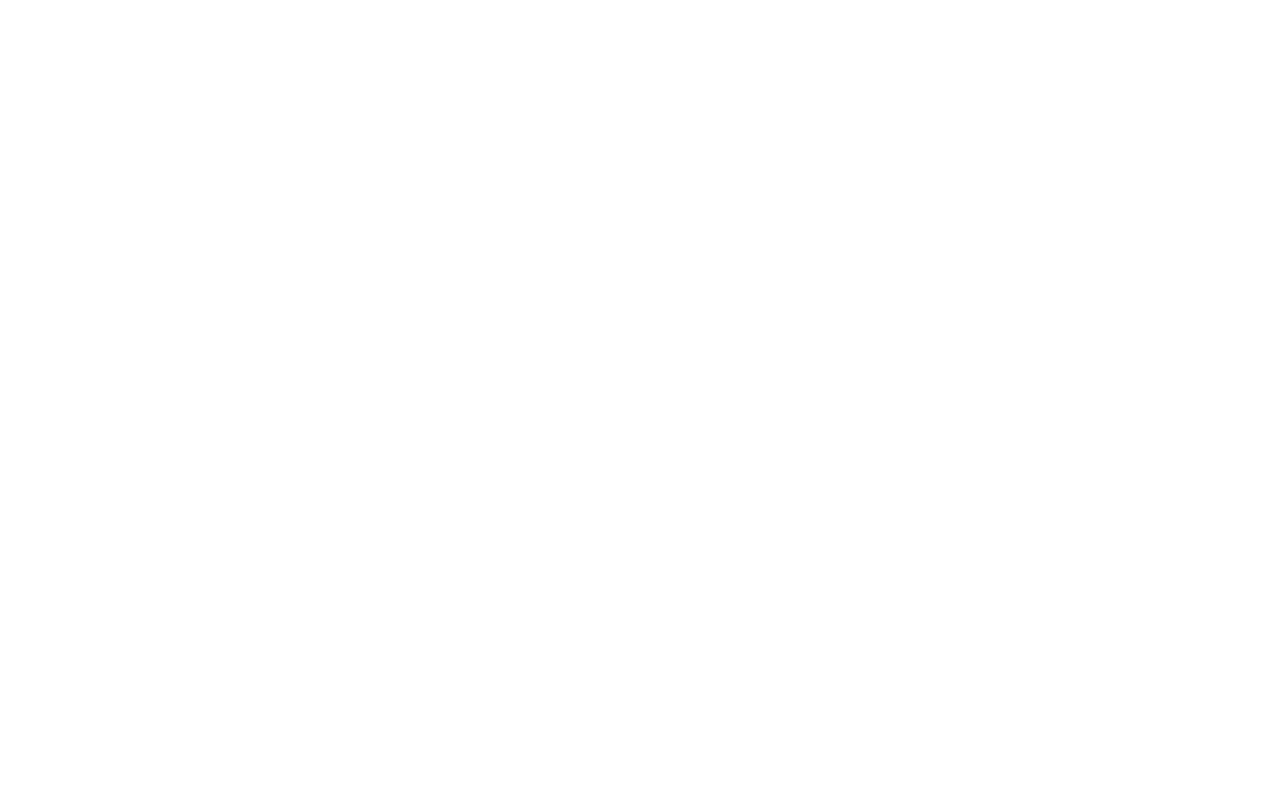
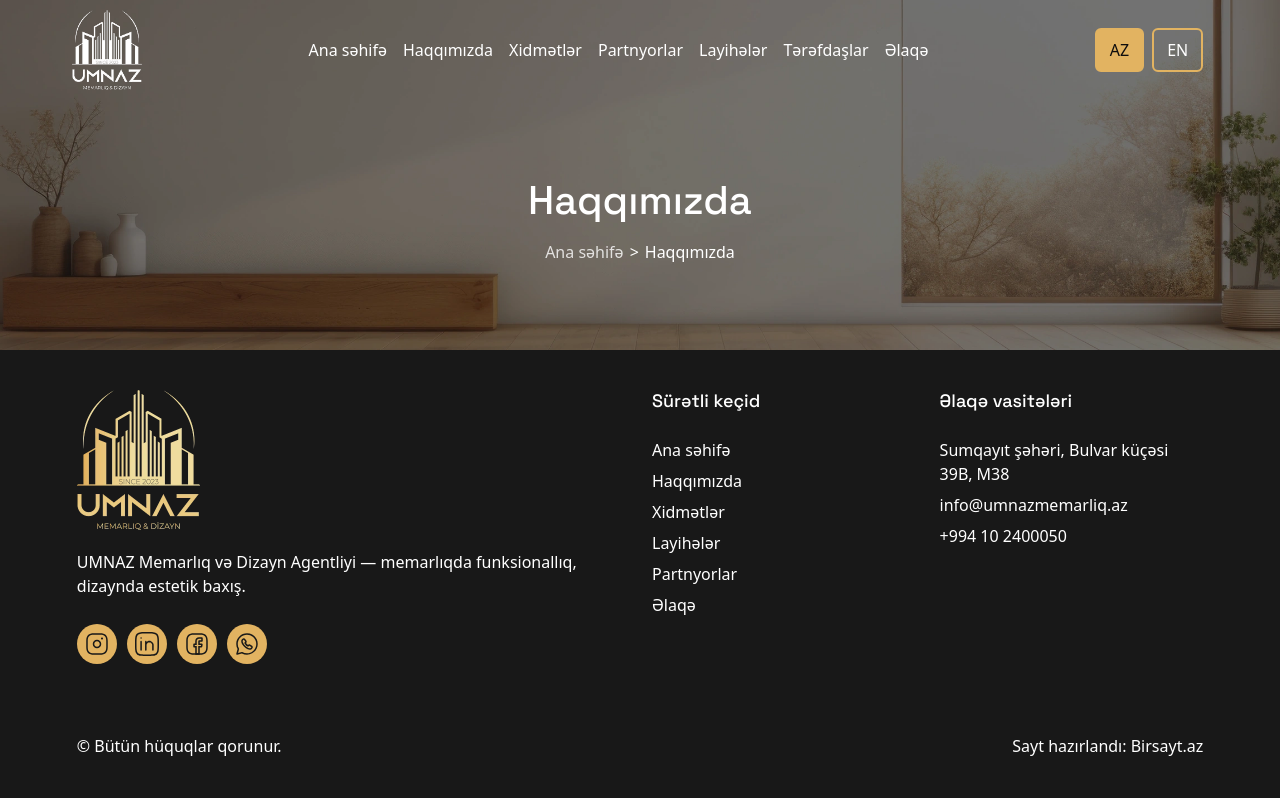
Before and after one commit to ShehlaAbdul/umnaz, a React (Vite) app: page /haqqimizda in a window 1280 px wide. Before the commit this address had no page. Built offline with nearby package versions, Linux system fonts and the light colour scheme.

Commit message:
hero section is fixed

```diff
--- a/src/App.jsx
+++ b/src/App.jsx
@@ -3,6 +3,7 @@
 import Home from "./Pages/Home/Home";
 import "./styles/global.scss";
 import "./styles/style.scss";
+import AboutPage from "./Pages/AboutPage/AboutPage";
 
 function App() {
 
@@ -12,6 +13,7 @@
         <Routes>
           <Route element={<MainLayout />}>
             <Route path="/" element={<Home />} />
+            <Route path="/haqqimizda" element={<AboutPage/>}/>
             {/* <Route path="/about" element={<About />} />
           <Route path="/contact" element={<Contact />} /> */}
           </Route>
--- /dev/null
+++ b/src/Component/HeroSection/HeroSection.jsx
@@ -0,0 +1,21 @@
+import React from "react";
+import { Link } from "react-router-dom";
+import "./Style.scss";
+
+function HeroSection({ title, bgImage }) {
+  return (
+    <section className="hero" style={{ backgroundImage: `url(${bgImage})` }}>
+      <div className="hero-overlay">
+        <h2>{title}</h2>
+
+        <div className="breadcrumb">
+          <Link to="/">Ana səhifə</Link>
+          <span> &gt; </span>
+          <span className="active">{title}</span>
+        </div>
+      </div>
+    </section>
+  );
+}
+
+export default HeroSection;
--- /dev/null
+++ b/src/Component/HeroSection/Style.scss
@@ -0,0 +1,63 @@
+@use "../../styles/global.scss" as *;
+
+.hero {
+  height: 350px;
+  background-position: center;
+  background-size: cover;
+  background-repeat: no-repeat;
+  display: flex;
+  align-items: center;
+  justify-content: center;
+  position: relative;
+  z-index: -1;
+  .hero-overlay {
+    width: 100%;
+    height: 60%;
+    // background: rgba(0, 0, 0, 0.5); // image üstü qaralma
+    display: flex;
+    flex-direction: column;
+    align-items: center;
+    justify-content: flex-end;
+    color: white;
+    text-align: center;
+  }
+
+  h2 {
+    font-size: 40px;
+    margin-bottom: 15px;
+  }
+
+  .breadcrumb {
+    display: flex;
+    align-items: center;
+    gap: 6px;
+    font-size: 16px;
+
+    a {
+      color: $main-text-color;
+      text-decoration: none;
+      opacity: 0.8;
+
+      &:hover {
+        opacity: 1;
+      }
+    }
+
+    .active {
+      opacity: 1;
+      font-weight: 500;
+    }
+  }
+  @media (max-width: 768px) {
+    background-size:cover;
+    background-position-y:50%;
+    height: 210px;
+    h2 {
+      font-size: 28px !important;
+      margin-bottom: 0;
+    }
+    a {
+      font-size: 16px;
+    }
+  }
+}
--- a/src/Component/HomeAbout/HomeAbout.jsx
+++ b/src/Component/HomeAbout/HomeAbout.jsx
@@ -2,7 +2,7 @@
 import "./Style.scss";
 import MainBtn from '../MainBtn/MainBtn';
 import { Link } from 'react-router-dom';
-import HomeAboutImg from "../../assets/images/home-about-img.webp"
+import HomeAboutImg from "../../assets/images/HeroSection-phone.webp";
 
 
 function HomeAbout() {
--- /dev/null
+++ b/src/Pages/AboutPage/AboutPage.jsx
@@ -0,0 +1,14 @@
+import React from 'react';
+import "./Style.scss";
+import HeroSection from '../../Component/HeroSection/HeroSection';
+import BgImg from "../../assets/images/HeroSection.webp";
+
+function AboutPage() {
+  return (
+    <>
+          <HeroSection title={"Haqqımızda"} bgImage={BgImg} />
+    </>
+  );
+}
+
+export default AboutPage;
```
Also changed, not shown: src/Pages/AboutPage/Style.scss (added), src/assets/images/HeroSection-phone.webp (added), src/assets/images/HeroSection.webp (renamed from src/assets/images/Component 5.webp).
